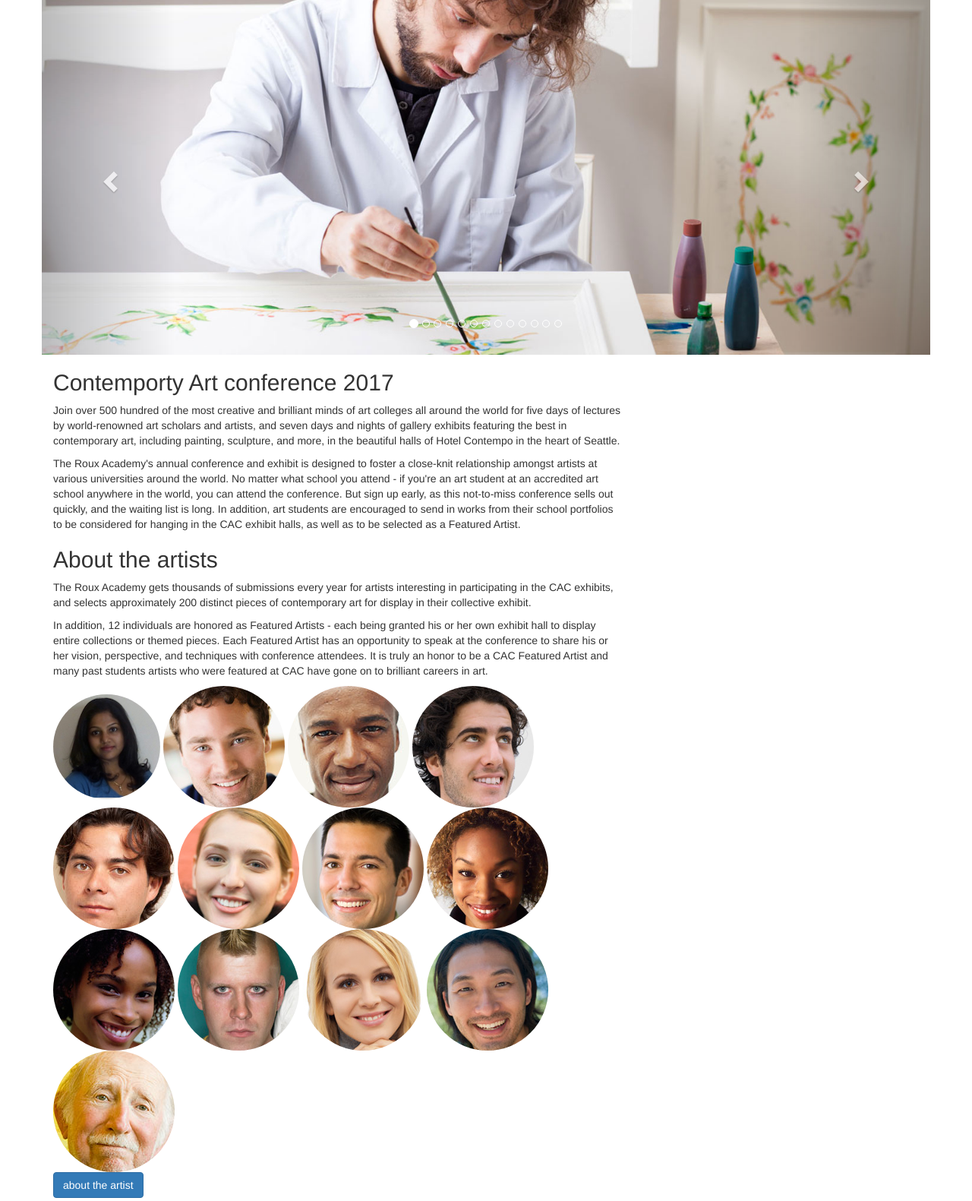
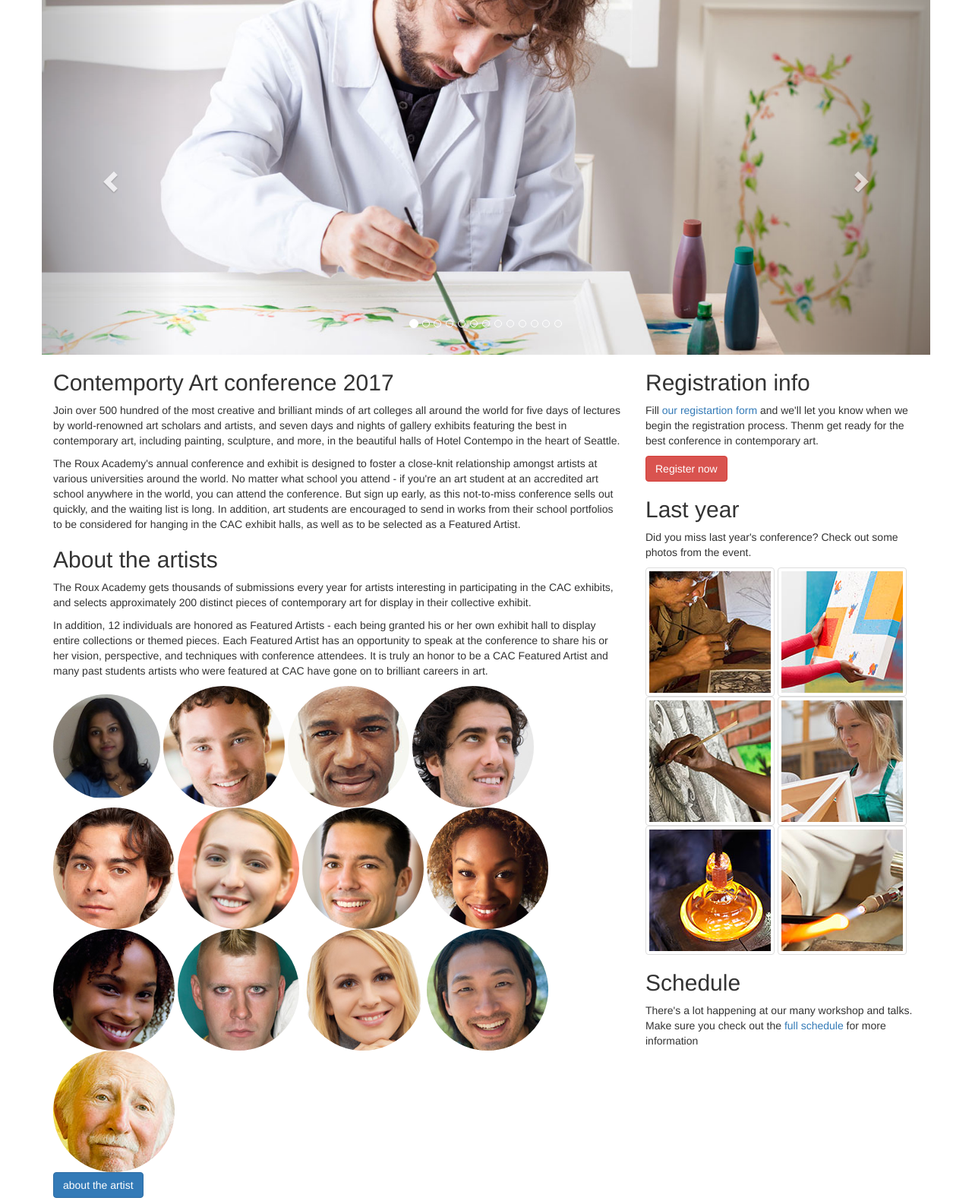
Before and after one commit to trickyj/daboo, a PHP site: page / in a window 1280 px wide. Shown: the part 155-1736 px from the top of the page at 76% size. Run offline with PHP 8.4, Linux system fonts and the light colour scheme.

Commit message:
added aside pages

```diff
--- /dev/null
+++ b/_/components/php/aside-accordian.php
@@ -0,0 +1,6 @@
+<aside class="schedule">
+	<h2>Schedule</h2>
+	<p>There's a lot happening at our many workshop and talks. Make sure you check out the <a href="schedule.php">full schedule</a> for more information</p>
+<div class="accordion"></div>
+
+</aside>
--- /dev/null
+++ b/_/components/php/aside-lastyear.php
@@ -0,0 +1,13 @@
+<aside class="photosfromlastyear">
+	<h2>Last year</h2>
+	<p>Did you miss last year's conference? Check out some photos from the event.</p>
+	<div class="modalphotos photogrid clearfix">
+		<img src="images/slides/artist_on_table_tn.jpg" alt="Artist on a table">
+		<img src="images/slides/at_the_museum_tn.jpg" alt="At the museul">
+		<img src="images/slides/charcoal_artist_painting_tn.jpg" alt="Charcoal artist paining">
+		<img src="images/slides/framing_workshop_tn.jpg" alt="Framing workshop">
+		<img src="images/slides/glassmaking_workshop_tn.jpg" alt="Glassmaking workshop">
+		<img src="images/slides/glassworking_workshop_tn.jpg" alt="Glassworking workshop">
+	</div>
+
+</aside>
--- /dev/null
+++ b/_/components/php/aside-register.php
@@ -0,0 +1,6 @@
+<aside class="register">
+	<h2>Registration info</h2>
+	<p>Fill <a href="register.php">our registartion form</a> and we'll let you know when we begin the registration process. Thenm get ready for the best conference in contemporary art.</p>
+	<a href="register.php" class="btn btn-danger">Register now</a>
+
+</aside>
--- a/_/components/php/header.php
+++ b/_/components/php/header.php
@@ -33,9 +33,7 @@
 </ul><!-- navbar -->
 	</section><!-- navbar-->
 	<!-- Modal -->
-	<!-- Modal -->
-
-	<section id="modal" class="modal fade">
+ 	<section id="modal" class="modal fade">
 		<div class="modal-body">
 			<img id="modalimage" src="" alt="Modal Photo">
 		</div><!-- modal-body -->
--- a/index.php
+++ b/index.php
@@ -15,10 +15,13 @@
 			<?php include "_/components/php/article-intro.php"; ?>
 			<?php include "_/components/php/article-abouttheartists.php"; ?>
 			<?php include "_/components/php/article-aboutthevenue.php"; ?>
-
 		</section> <!-- main -->
 
 		<section class="sidebar col col-lg-4">
+			<?php include "_/components/php/aside-register.php"; ?>
+			<?php include "_/components/php/aside-lastyear.php"; ?>
+			<?php include "_/components/php/aside-accordian.php"; ?>
+
 		</section><!-- sidebar -->
 
 		</div><!-- content -->
```
Also changed, not shown: _/components/js/modal.js (line endings or trailing spaces), _/components/php/snoppet-carousel.php (added), _/js/myscript.js (line endings or trailing spaces), images/slides/artist_on_table.jpg (added), images/slides/artist_on_table_tn.jpg (added), images/slides/at_the_museum.jpg (added), images/slides/at_the_museum_tn.jpg (added), images/slides/charcoal_artist_painting.jpg (added), images/slides/charcoal_artist_painting_tn.jpg (added), images/slides/framing_workshop.jpg (added), images/slides/framing_workshop_tn.jpg (added), images/slides/glassmaking_workshop.jpg (added), images/slides/glassmaking_workshop_tn.jpg (added), images/slides/glassworking_workshop.jpg (added), 1 more files.
